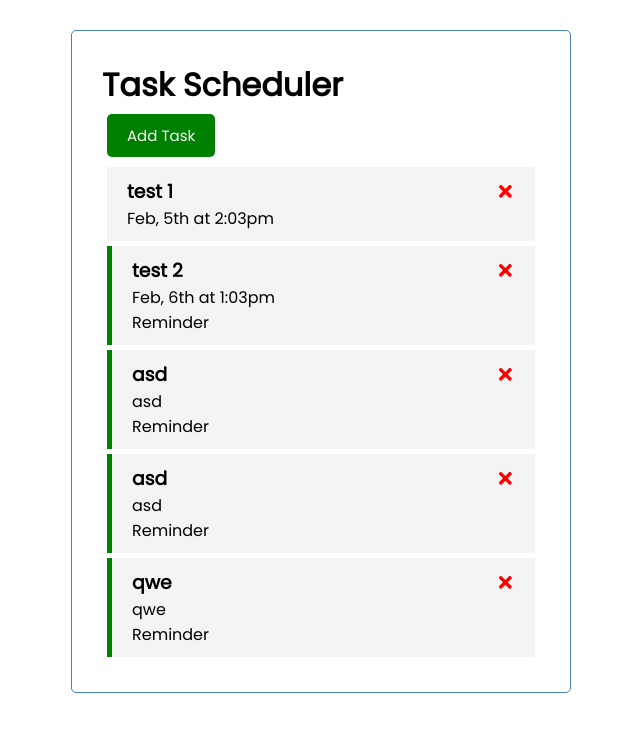
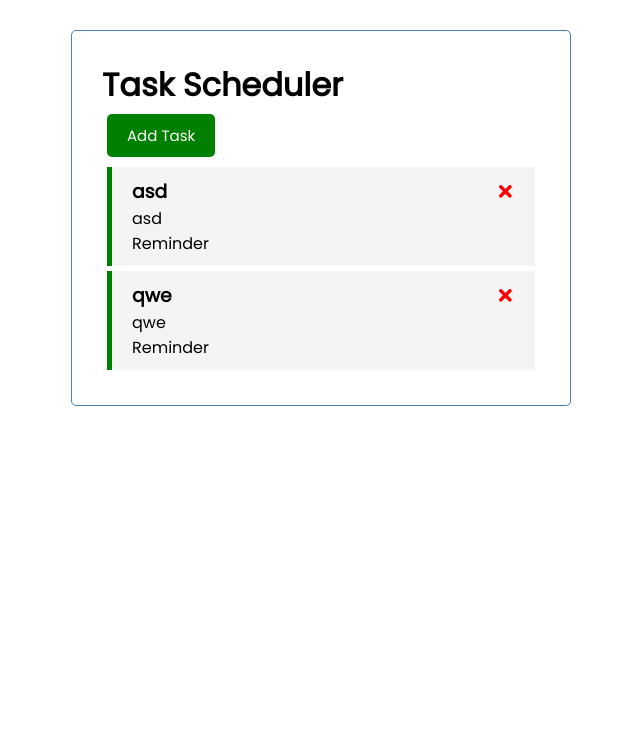
Before and after one commit to feischml/react-task-tracker, a React (Create React App) app: page / in a window 1280 px wide. Shown: the top 732 px of the page, without its empty margins (319-959 px from the left). Built offline with nearby package versions, Linux system fonts and the light colour scheme; data requests are answered from the project's data file.

Commit message:
another one

```diff
--- a/db.json
+++ b/db.json
@@ -1,23 +1,5 @@
 {
   "tasks": [
-    {
-      "id": "1",
-      "text": "test 1",
-      "day": "Feb, 5th at 2:03pm",
-      "reminder": false
-    },
-    {
-      "id": "2",
-      "text": "test 2",
-      "day": "Feb, 6th at 1:03pm",
-      "reminder": true
-    },
-    {
-      "text": "asd",
-      "day": "asd",
-      "reminder": true,
-      "id": "_aJad3B"
-    },
     {
       "text": "asd",
       "day": "asd",
--- a/src/App.js
+++ b/src/App.js
@@ -6,7 +6,7 @@ import AddTask from "./components/AddTask";
 
 const App = () => {
 
-  const[showTaskComponent, setShowTaskComponent] = useState(false)
+  const[toggleTaskComponent, toggleShowTaskComponent] = useState(false)
 
   const [tasks, setTasks] = useState([])
 
@@ -20,8 +20,7 @@ const App = () => {
 
   const fetchTasks = async () => {
     const res =  await fetch('http://localhost:5000/tasks')
-    const data = await res.json()
-    return data
+    return await res.json()
   }
 
   const deleteTask = async (id) => {
@@ -41,28 +40,40 @@ const App = () => {
       headers: {
         'Content-Type': 'application/json',
       },
-      body: JSON.stringify(task),
+      body: JSON.stringify(task)
     })
 
     const data = await res.json()
     setTasks([...tasks, data])
   }
 
-  const togleReminder = (id) => {
+  const togleReminder = async (id) => {
+    let togledTask = tasks.find( (task) => task.id === id)
+    togledTask = {...togledTask, reminder: !togledTask.reminder}
+
+    const res = await fetch(`http://localhost:5000/tasks/${id}`, {
+      method: 'PUT',
+      headers: {
+        'Content-Type': 'application/json',
+      },
+      body: JSON.stringify(togledTask)
+    })
+
+    const data = await res.json()
     let togledTasks = tasks.map( (task) =>
-      task.id === id ? {...task, reminder: !task.reminder} : task
+      task.id === id ? data : task
     )
     setTasks(togledTasks)
   }
 
   const onAddTaskComponent = () => {
-    setShowTaskComponent(!showTaskComponent)
+    toggleShowTaskComponent(!toggleTaskComponent)
   }
 
   return (
     <div className="container">
-      <Header title='Task Scheduler' onAddTask={onAddTaskComponent} showAddTask={showTaskComponent}></Header>
-      {showTaskComponent ? <AddTask onAdd={addTask}></AddTask> : ''}
+      <Header title='Task Scheduler' onAddTask={onAddTaskComponent} showAddTask={toggleTaskComponent}></Header>
+      {toggleTaskComponent ? <AddTask onAdd={addTask}></AddTask> : ''}
       { tasks.length > 0 ?
         (<Tasks tasks={tasks}
           onDelete={deleteTask}
--- a/src/components/AddTask.js
+++ b/src/components/AddTask.js
@@ -19,18 +19,18 @@ function AddTask({onAdd}) {
         <form className='add-form' onSubmit={onSubmit}>
             <div className='form-control'>
                 <label>Text</label>
-                <input type='text' value={text} onChange={ (e) => setText(e.target.value)}></input>
+                <input type='text' defaultValue={text} onChange={ (e) => setText(e.target.value)}></input>
             </div>
             <div className='form-control'>
                 <label>Day and time</label>
-                <input type='text' value={day} onChange={ (e) => setDay(e.target.value)}></input>
+                <input type='text' defaultValue={day} onChange={ (e) => setDay(e.target.value)}></input>
             </div>
             <div className='form-control form-control-check'>
                 <label>Reminder</label>
-                <input type='checkbox' value={reminder} onChange={ (e) => setReminder(e.currentTarget.checked)}></input>
+                <input type='checkbox' defaultValue={reminder} onChange={ (e) => setReminder(e.currentTarget.checked)}></input>
             </div>
 
-            <input type='Submit' value='Save Task' className='btn btn-block'></input>
+            <input type='Submit' defaultValue='Save Task' className='btn btn-block'></input>
         </form>
     )
 }
```
